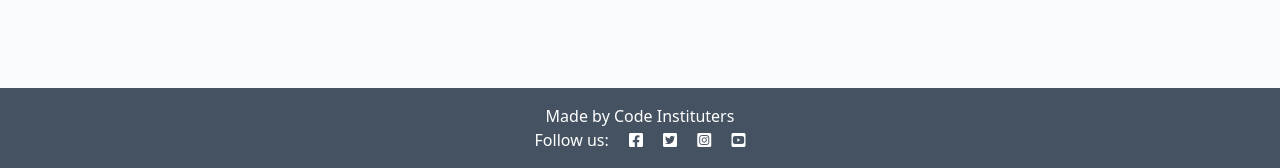
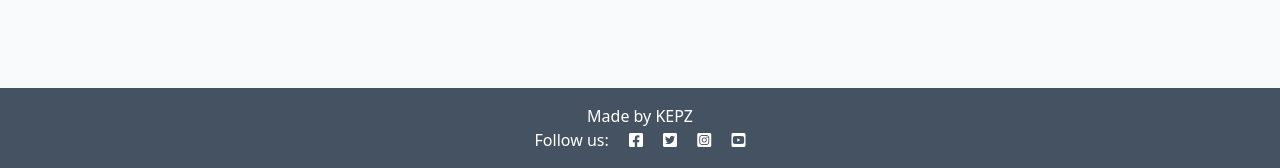
Before and after one commit to katepz/django-blog-CI, a Django app: template templates/base.html in a window 1280 px wide. Shown: the part 632-800 px from the top of the page. Run offline with Django 4.2, Linux system fonts and the light colour scheme; the template is opened without the code that fills it, so the values that code supplies are empty.

Commit message:
Add: second block in base.html and index.html

```diff
--- a/templates/base.html
+++ b/templates/base.html
@@ -61,7 +61,12 @@
 
     <!-- Footer -->
     <footer class="footer mt-auto py-3 dark-bg">
-        <p class="m-0 text-center text-white">Made by Code Instituters</p>
+        <p class="m-0 text-center text-white">
+            {% block copyright %}
+            Made by KEPZ
+            {% endblock copyright %}
+        </p>
+        <!-- <p class="m-0 text-center text-white">Made by Code Instituters</p> -->
         <p class="m-0 text-center text-white">Follow us: <i class="fab fa-facebook-square ms-3"></i>
             <i class="fab fa-twitter-square ms-3"></i>
             <i class="fab fa-instagram-square ms-3"></i>
```
Also changed, not shown: blog/templates/blog/index.html (+8 -0 lines).
